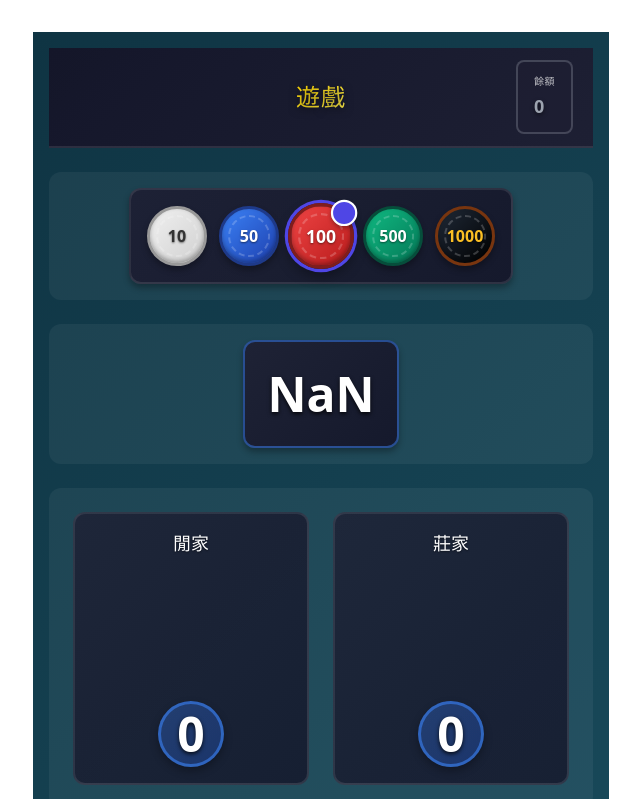
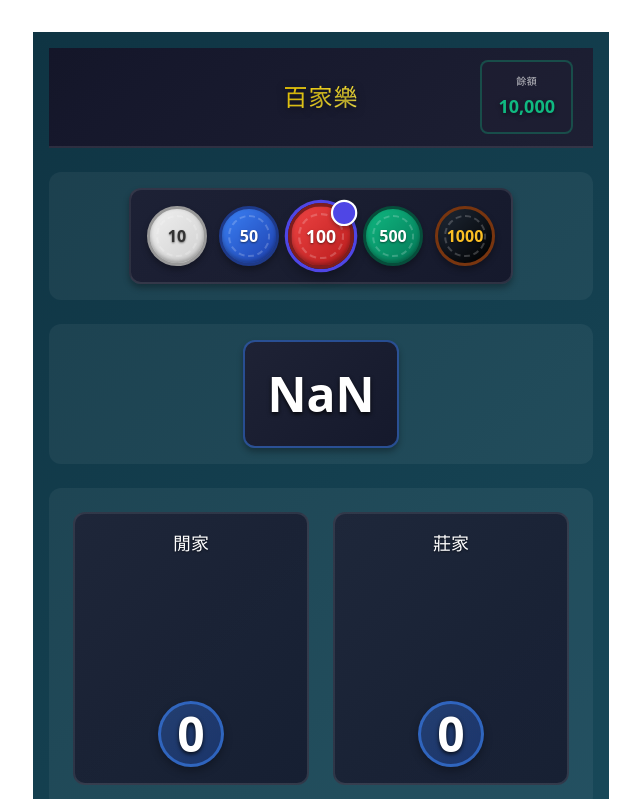
Before and after one commit to BeStronger1983/SDDReactTypeScriptBaccarat, a React (Vite) app in the folder baccarat-game/: page / in a window 1280 px wide. Shown: the top 799 px of the page, without its empty margins (319-959 px from the left). Built offline with nearby package versions, Linux system fonts and the light colour scheme.

Commit message:
修正餘額為 0 的問題

```diff
--- a/baccarat-game/src/components/game/GameTable.tsx
+++ b/baccarat-game/src/components/game/GameTable.tsx
@@ -12,7 +12,6 @@
 
 import React, { useState, useEffect, useCallback } from 'react';
 import { Header } from '@/components/layout/Header';
-import { BalanceDisplay } from '@/components/layout/BalanceDisplay';
 import { ChipSelector } from './ChipSelector';
 import { BettingArea } from './BettingArea';
 import { CardHand } from './CardHand';
@@ -217,9 +216,7 @@ export const GameTable: React.FC = () => {
   return (
     <div className="game-table" data-testid="game-table">
       {/* 標題列 */}
-      <Header>
-        <BalanceDisplay balance={balance} formatWithCommas />
-      </Header>
+      <Header balance={balance} formatBalanceWithCommas title="百家樂" />
 
       {/* 籌碼選擇器 */}
       <div className="game-section chip-section">
--- a/baccarat-game/src/hooks/useBalance.ts
+++ b/baccarat-game/src/hooks/useBalance.ts
@@ -1,5 +1,6 @@
 import { useCallback, useRef, useEffect } from 'react';
 import { useLocalStorage } from './useLocalStorage';
+import { STORAGE_KEYS } from '@/services/storageService';
 
 /**
  * Return type for useBalance hook
@@ -39,7 +40,7 @@ export function useBalance(initialBalance = 1000): UseBalanceReturn {
   const balanceRef = useRef(initialBalance);
 
   // Use localStorage for persistence
-  const [balance, setBalance] = useLocalStorage('balance', initialBalance);
+  const [balance, setBalance] = useLocalStorage(STORAGE_KEYS.BALANCE, initialBalance);
 
   // Keep balanceRef in sync with balance state
   useEffect(() => {
```
Also changed, not shown: 1 other file (tests, documents, lock files or other folders).
